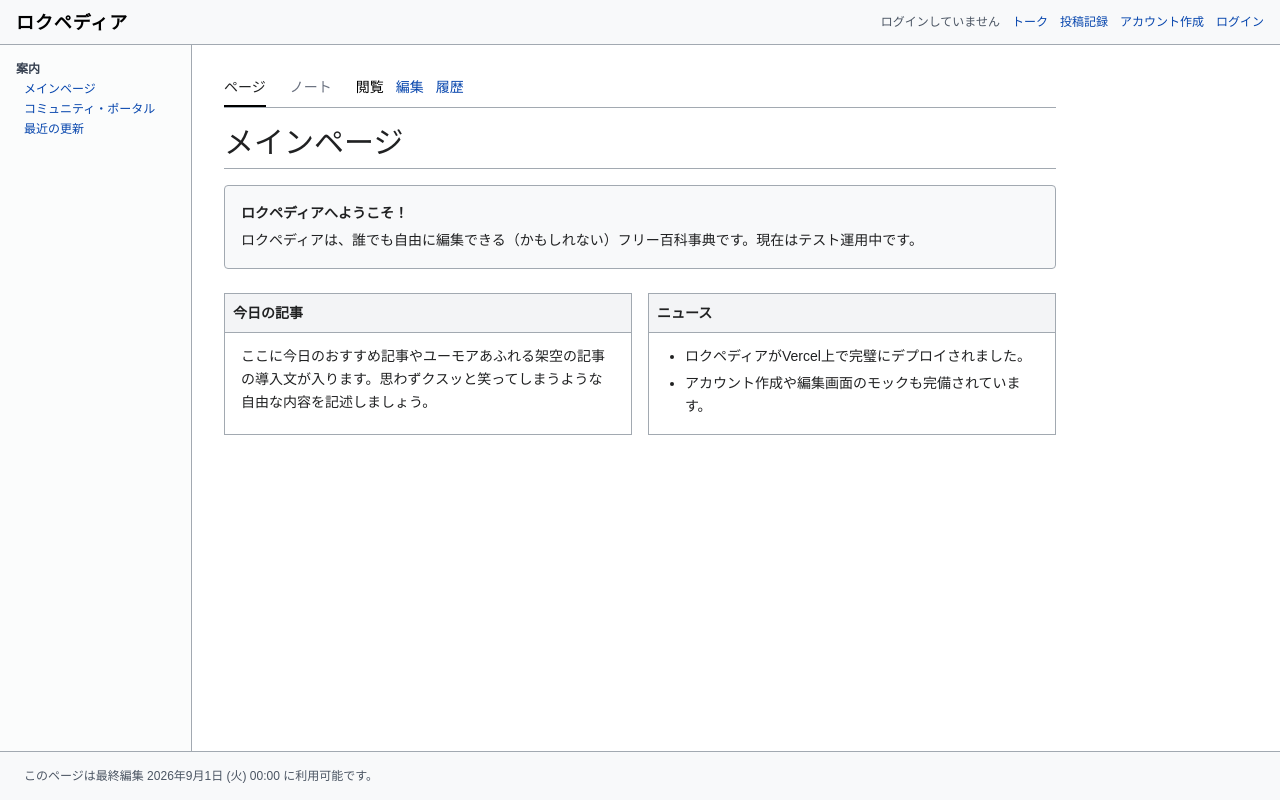
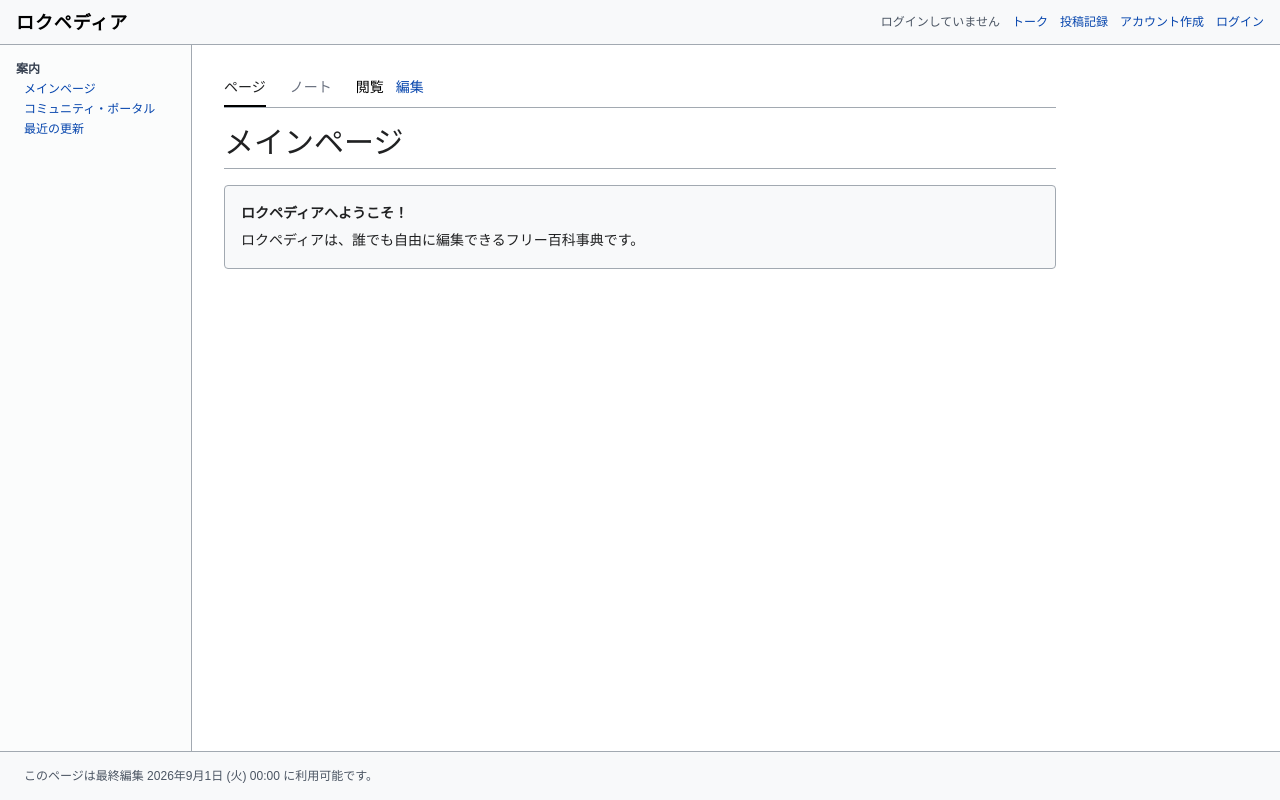
Before and after one commit to kaminoeee/testwik, a Next.js app: page / in a window 1280 px wide. Built offline with nearby package versions, Linux system fonts and the light colour scheme.

Commit message:
Update page.tsx

```diff
--- a/app/page.tsx
+++ b/app/page.tsx
@@ -3,14 +3,12 @@ import Link from 'next/link'
 export default function Home() {
   return (
     <div>
-      {/* タブとタイトル */}
       <div className="border-b border-wikiBorder mb-4 flex space-x-6 text-sm">
         <span className="border-b-2 border-black pb-2 font-medium cursor-pointer">ページ</span>
         <span className="text-gray-500 pb-2 cursor-pointer">ノート</span>
         <div className="ml-auto space-x-3 text-sm">
           <Link href="/" className="text-black font-medium">閲覧</Link>
           <Link href="/edit" className="text-wikiLink">編集</Link>
-          <span className="text-wikiLink cursor-pointer">履歴</span>
         </div>
       </div>
 
@@ -21,21 +19,7 @@ export default function Home() {
       <div className="space-y-6 text-sm leading-relaxed">
         <div className="bg-wikiBg border border-wikiBorder p-4 rounded">
           <p className="font-bold mb-1">ロクペディアへようこそ！</p>
-          <p>ロクペディアは、誰でも自由に編集できる（かもしれない）フリー百科事典です。現在はテスト運用中です。</p>
-        </div>
-
-        <div className="grid grid-cols-1 md:grid-cols-2 gap-4">
-          <div className="border border-wikiBorder p-4">
-            <h2 className="font-bold bg-gray-100 p-2 -mx-4 -mt-4 border-b border-wikiBorder mb-3">今日の記事</h2>
-            <p>ここに今日のおすすめ記事やユーモアあふれる架空の記事の導入文が入ります。思わずクスッと笑ってしまうような自由な内容を記述しましょう。</p>
-          </div>
-          <div className="border border-wikiBorder p-4">
-            <h2 className="font-bold bg-gray-100 p-2 -mx-4 -mt-4 border-b border-wikiBorder mb-3">ニュース</h2>
-            <ul className="list-disc pl-5 space-y-1">
-              <li>ロクペディアがVercel上で完璧にデプロイされました。</li>
-              <li>アカウント作成や編集画面のモックも完備されています。</li>
-            </ul>
-          </div>
+          <p>ロクペディアは、誰でも自由に編集できるフリー百科事典です。</p>
         </div>
       </div>
     </div>
```
